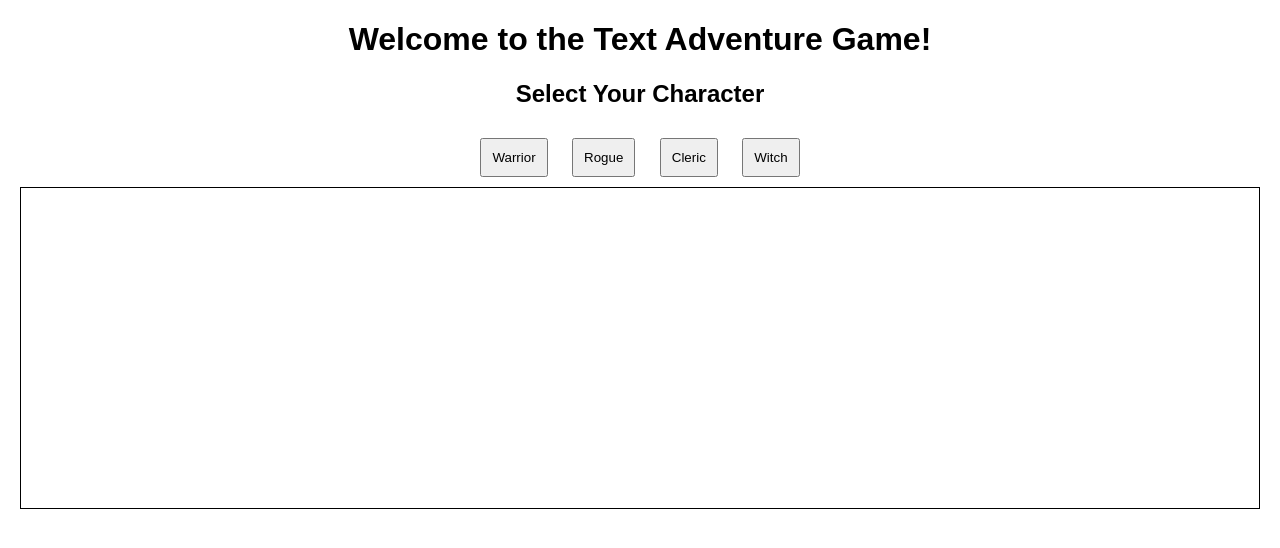
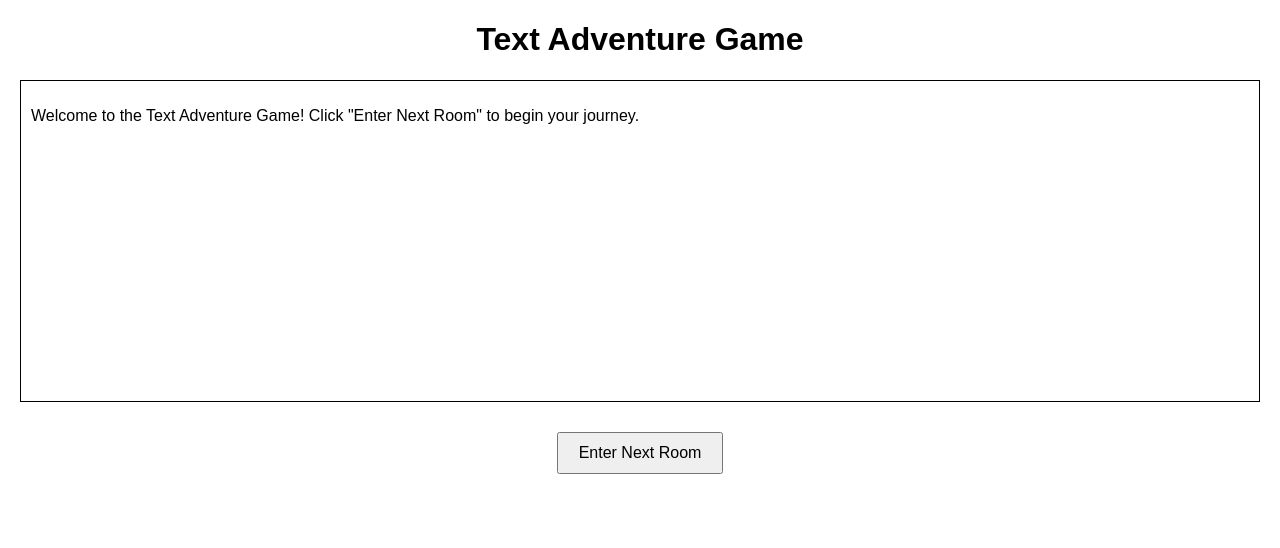
Before and after one commit to dominiclau2002/Dungeons_End, a Flask app: template web/templates/index.html in a window 1280 px wide. Shown: the top 548 px of the page. Run offline with Flask 3, Linux system fonts and the light colour scheme; the template is opened without the code that fills it, so the values that code supplies are empty; parts of the project's set-up code (start-up, migrations or seed data) failed here and were passed over.

Commit message:
enter next room

```diff
--- a/mysql-init/02-schema.sql
+++ b/mysql-init/02-schema.sql
@@ -101,4 +101,4 @@ VALUES
 USE player_db;
 INSERT INTO Player (Name, CharacterClass, Health, Damage, RoomID)
 VALUES
-('Player1', 'Warrior', 100, 10, 1);
+('Player1', 'Warrior', 100, 10, 0);
--- a/web/templates/index.html
+++ b/web/templates/index.html
@@ -1,83 +1,133 @@
 <!DOCTYPE html>
 <html lang="en">
   <head>
-    <meta charset="UTF-8">
-    <meta name="viewport" content="width=device-width, initial-scale=1.0">
+    <meta charset="UTF-8" />
+    <meta name="viewport" content="width=device-width, initial-scale=1.0" />
     <title>Text Adventure Game</title>
     <script src="https://code.jquery.com/jquery-3.6.0.min.js"></script>
     <style>
-        body { font-family: Arial, sans-serif; text-align: center; margin: 20px; }
-        #game-log { border: 1px solid black; padding: 10px; height: 300px; overflow-y: auto; }
-        button { margin: 10px; padding: 10px; }
+      body {
+        font-family: Arial, sans-serif;
+        text-align: center;
+        margin: 20px;
+      }
+      #game-log {
+        border: 1px solid black;
+        padding: 10px;
+        height: 300px;
+        overflow-y: auto;
+        margin-bottom: 20px;
+        text-align: left;
+      }
+      button {
+        margin: 10px;
+        padding: 10px 20px;
+        font-size: 16px;
+        cursor: pointer;
+      }
+      #reset-button {
+        background-color: #ffaa00;
+        display: none; /* Hidden by default */
+      }
     </style>
   </head>
   <body>
-    <h1>Welcome to the Text Adventure Game!</h1>
+    <h1>Text Adventure Game</h1>
 
-    <div id="character-selection">
-        <h2>Select Your Character</h2>
-        <button onclick="selectCharacter('Warrior')">Warrior</button>
-        <button onclick="selectCharacter('Rogue')">Rogue</button>
-        <button onclick="selectCharacter('Cleric')">Cleric</button>
-        <button onclick="selectCharacter('Witch')">Witch</button>
+    <div id="game-log">
+      <p>
+        Welcome to the Text Adventure Game! Click "Enter Next Room" to begin
+        your journey.
+      </p>
     </div>
 
-    <div id="game-log"></div>
-
-    <div id="game-actions" style="display:none;">
-        <button onclick="enterRoom()">Enter Next Room</button>
-        <button onclick="attackEnemy()">Attack Enemy</button>
+    <div id="game-actions">
+      <button id="next-room-btn" onclick="enterRoom()">Enter Next Room</button>
+      <button id="reset-button" onclick="resetGame()" style="display: none">
+        Reset Game
+      </button>
     </div>
 
     <script>
       let player_id = 1;
-        let room_id = 1;
 
       function logMessage(message) {
         $("#game-log").append("<p>" + message + "</p>");
+        // Auto-scroll to bottom
+        $("#game-log").scrollTop($("#game-log")[0].scrollHeight);
       }
-
-        function selectCharacter(character) {
-            $.ajax({
-                url: "/select_character",
-                type: "POST",
-                contentType: "application/json",
-                data: JSON.stringify({ player_id, character_name: character }),
-                success: function(response) {
-                    logMessage("Character selected: " + character);
-                    $("#character-selection").hide();
-                    $("#game-actions").show();
-                }
-            });
-        }
-
 
       function enterRoom() {
         $.ajax({
           url: "/enter_room",
           type: "POST",
           contentType: "application/json",
-                data: JSON.stringify({ player_id, room_id }),
-                success: function(response) {
-                    logMessage("Entered room: " + response.room_name);
+          data: JSON.stringify({}),
+          success: function (response) {
+            if (response.end_of_game) {
+              // End of game reached
+              logMessage("------------------------------");
+              logMessage(response.message);
+              logMessage("You've reached the end of the game!");
+
+              // Show reset button, hide next room button
+              $("#reset-button").show();
+              $("#next-room-btn").hide();
+            } else {
+              // Normal room entry
+              logMessage("------------------------------");
+              logMessage(
+                `Room ${response.player_current_room}: ${response.room_name}`
+              );
               logMessage(response.description);
-                    room_id++;
             }
+          },
+          error: function (xhr) {
+            // This could also indicate end of game
+            let errorMsg = "An error occurred";
+            try {
+              errorMsg = JSON.parse(xhr.responseText).error || errorMsg;
+            } catch (e) {}
+
+            logMessage("------------------------------");
+            logMessage("You've reached the end of the game!");
+
+            // Show reset button, hide next room button
+            $("#reset-button").show();
+            $("#next-room-btn").hide();
+          },
         });
       }
 
-        function attackEnemy() {
+      function resetGame() {
         $.ajax({
-                url: "/attack",
+          url: "/enter_room",
           type: "POST",
           contentType: "application/json",
-                data: JSON.stringify({ player_id, room_id }),
-                success: function(response) {
-                    logMessage(response.message);
-                }
+          data: JSON.stringify({ target_room_id: 0 }),
+          success: function (response) {
+            logMessage("------------------------------");
+            logMessage("Game reset! Starting over from the beginning.");
+            logMessage(
+              `Room ${response.player_current_room}: ${response.room_name}`
+            );
+            logMessage(response.description);
+
+            // Hide reset button, show next room button
+            $("#reset-button").hide();
+            $("#next-room-btn").show();
+          },
+          error: function (xhr) {
+            let errorMsg = "Failed to reset the game";
+            try {
+              errorMsg = JSON.parse(xhr.responseText).error || errorMsg;
+            } catch (e) {}
+
+            logMessage("------------------------------");
+            logMessage(errorMsg);
+          },
         });
       }
-
     </script>
   </body>
 </html>
```
Also changed, not shown: atomic_services/player/app.py (+11 -0 lines), composite_services/entering_room/app.py (+13 -5 lines), docker-compose.yaml (+14 -5 lines), web/app.py (+94 -18 lines). Lines whose indentation alone changed are shown as unchanged.
